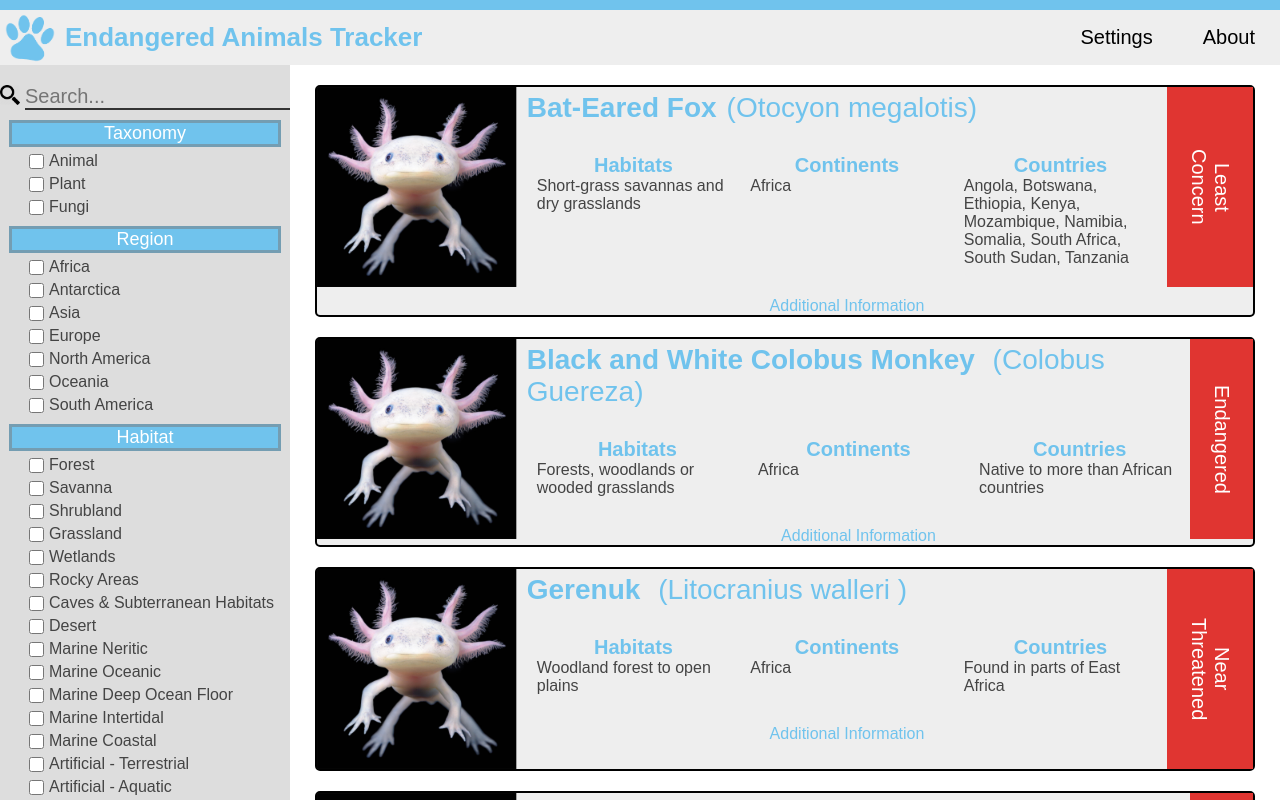
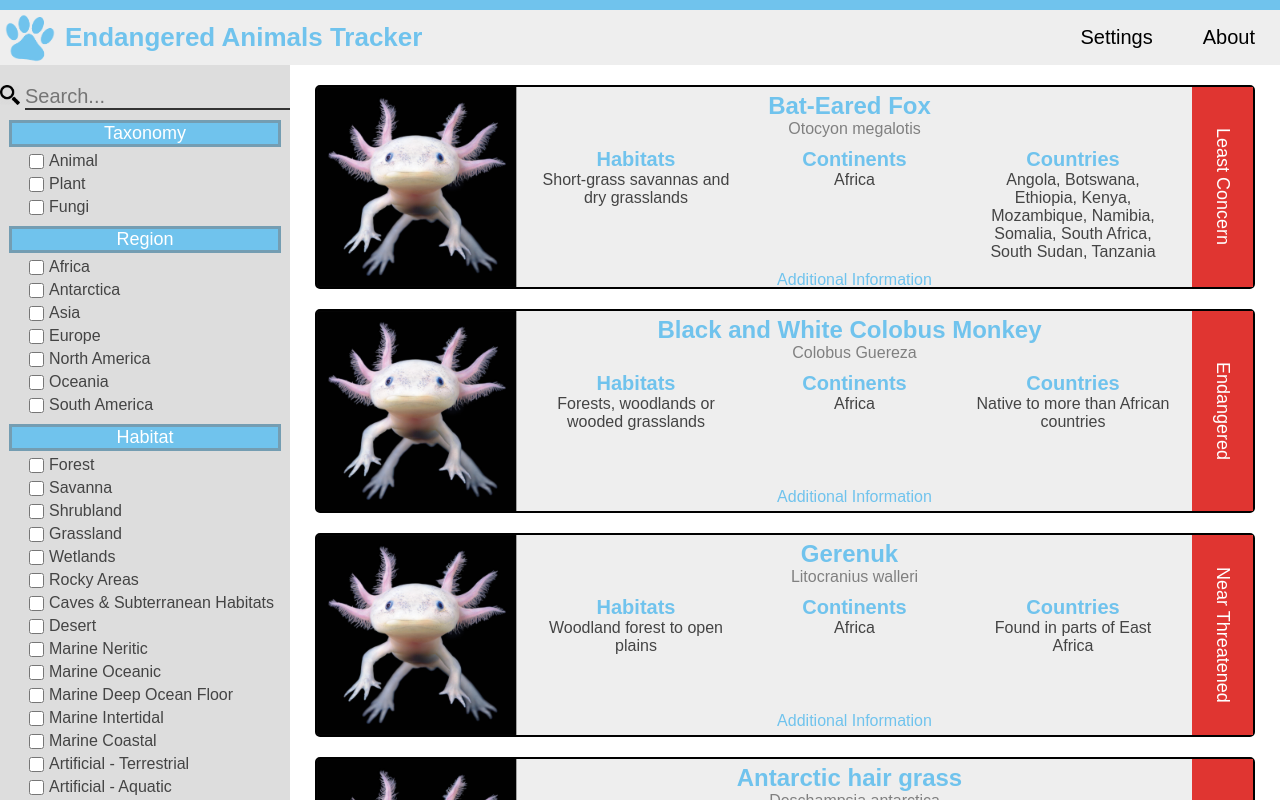
Before and after one commit to euouae682/endangered-animals-tracker, a Vue app: page / in a window 1280 px wide. Shown: the top 800 px of the page. Built offline with nearby package versions, Linux system fonts and the light colour scheme.

Commit message:
FrOnT EdnD

```diff
--- a/src/components/AnimalProfile.vue
+++ b/src/components/AnimalProfile.vue
@@ -1,8 +1,16 @@
 <script setup>
-import { ref, defineProps } from 'vue'
+import { ref, defineProps } from "vue";
 
-const props = defineProps(['commonName', 'scientificName', 'threats', 'habitat', 'countries', 'status', 'additional'])
-const displayAdditional = ref(false)
+const props = defineProps([
+  "commonName",
+  "scientificName",
+  "threats",
+  "habitat",
+  "countries",
+  "status",
+  "additional",
+]);
+const displayAdditional = ref(false);
 const status_colors = {
   "Least Concern\r": "green",
   "Vulnerable\r": "blue",
@@ -10,11 +18,11 @@ const status_colors = {
   "Threatened\r": "rgb(181, 91, 0)",
   "Endangered\r": "red",
   "Critically Endangered\r": "black",
-  "Unknown\r": "gray"
-}
+  "Unknown\r": "gray",
+};
 
 function toggleAdditional(event) {
-  displayAdditional.value = !displayAdditional.value
+  displayAdditional.value = !displayAdditional.value;
 }
 </script>
 
@@ -29,15 +37,16 @@ function toggleAdditional(event) {
     />
 
     <div class="basic-information">
+      <div>
         <header class="animal-title">
-        <span class="common-name">{{ commonName }}</span>
-        <span class="scientific-name">({{ scientificName }})</span>
+          <p class="common-name">{{ commonName }}</p>
+          <p class="scientific-name">{{ scientificName }}</p>
         </header>
 
         <div class="more-information">
           <div class="info-box threats">
             <h3>Habitats</h3>
-          <p>{{  threats }}</p>
+            <p>{{ threats }}</p>
             <!-- <ul v-for="threat in threats">
             <li>{{ threat }}</li>
           </ul> -->
@@ -45,7 +54,7 @@ function toggleAdditional(event) {
 
           <div class="info-box habitat">
             <h3>Continents</h3>
-          <p>{{  habitat }}</p>
+            <p>{{ habitat }}</p>
             <!-- <ul v-for="type in habitat">
             <li>{{ type }}</li>
           </ul> -->
@@ -53,21 +62,27 @@ function toggleAdditional(event) {
 
           <div class="info-box countries">
             <h3>Countries</h3>
-          <p>{{  countries }}</p>
+            <p>{{ countries }}</p>
             <!-- <ul v-for="country in countries">
             <li>{{ country }}</li>
           </ul> -->
           </div>
         </div>
+      </div>
 
-      <p @click="toggleAdditional" class="additional-info">Additional Information</p>
+      <p @click="toggleAdditional" class="additional-info">
+        Additional Information
+      </p>
+    </div>
+
+    <div :style="'background-color: ' + status_colors[status]" class="status">
+      {{ status }}
+    </div>
+
     <div v-if="displayAdditional" class="additional">
-        <hr>
+      <h3>Summary</h3>
       <p>{{ additional }}</p>
     </div>
-    </div>
-
-    <div :style="'background-color: ' + status_colors[status]" class="status">{{  status }}</div>
   </div>
 </template>
 
@@ -78,32 +93,41 @@ function toggleAdditional(event) {
   border: 2px solid #000;
   border-radius: 5px;
 
-  display: flex;
-  justify-content: center;
+  display: grid;
+  grid-template-columns: 200px 1fr auto;
+  grid-template-rows: 200px;
+  column-gap: 10px;
+  row-gap: 15px;
 }
 
 .basic-information {
   display: flex;
   flex-direction: column;
-  flex: 1 0 0;
-  gap: 20px;
+  justify-content: space-between;
+  margin-bottom: 5px;
 }
 
-/* IMAGE */
-.animal-image {
-  margin-right: 10px;
+.additional {
+  text-align: center;
+  justify-self: flex-end;
+  grid-column: 2 / 3;
 }
 
 /* ANIMAL TITLE */
 .animal-title {
-  font-size: 28px;
+  text-align: center;
   color: #70c3ed;
   margin-top: 5px;
 }
 
 .common-name {
+  font-size: 24px;
   font-weight: bold;
   margin-right: 10px;
+}
+
+.scientific-name {
+  color: gray;
 }
 
 /* INFORMATION */
@@ -143,32 +167,19 @@ li {
   cursor: pointer;
 }
 
-hr {
-  width: 100%;
-}
-
-.additional {
-  text-align: center;
-}
-
 /* STATUS */
 .status {
-  font-size: 20px;
+  font-size: 18px;
   text-align: center;
   writing-mode: vertical-rl;
-  word-spacing: 100vw;
 
   color: #fff;
   background-color: #e03531;
-  /* background-color: #f0bd27;
-  background-color: #51b364; */
-
-  height: 200px;
   padding: 0 20px;
-  margin-left: auto;
 }
 
 p {
   font-size: 16px;
+  text-align: center;
 }
 </style>
```
Lines whose indentation alone changed are shown as unchanged.
